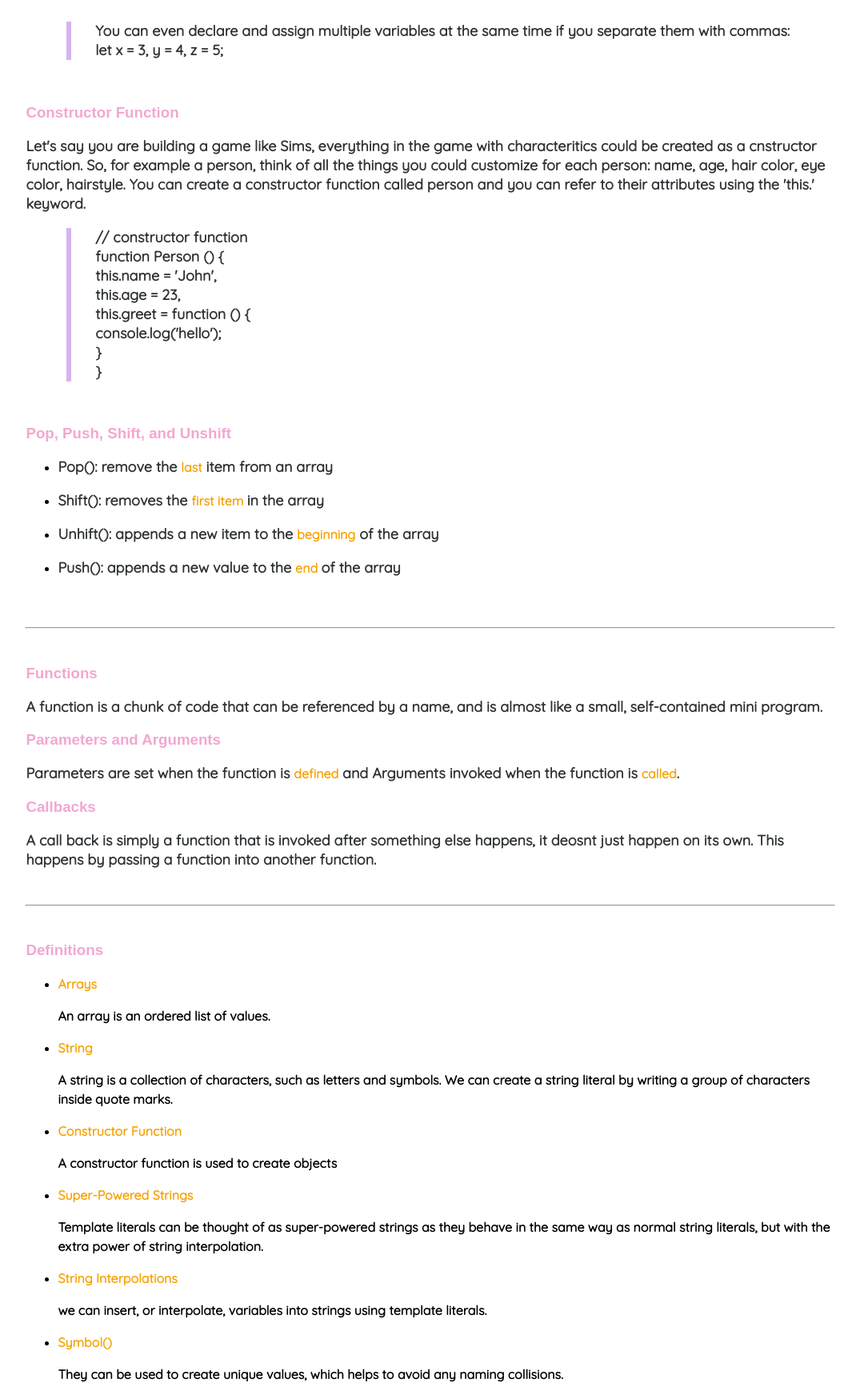
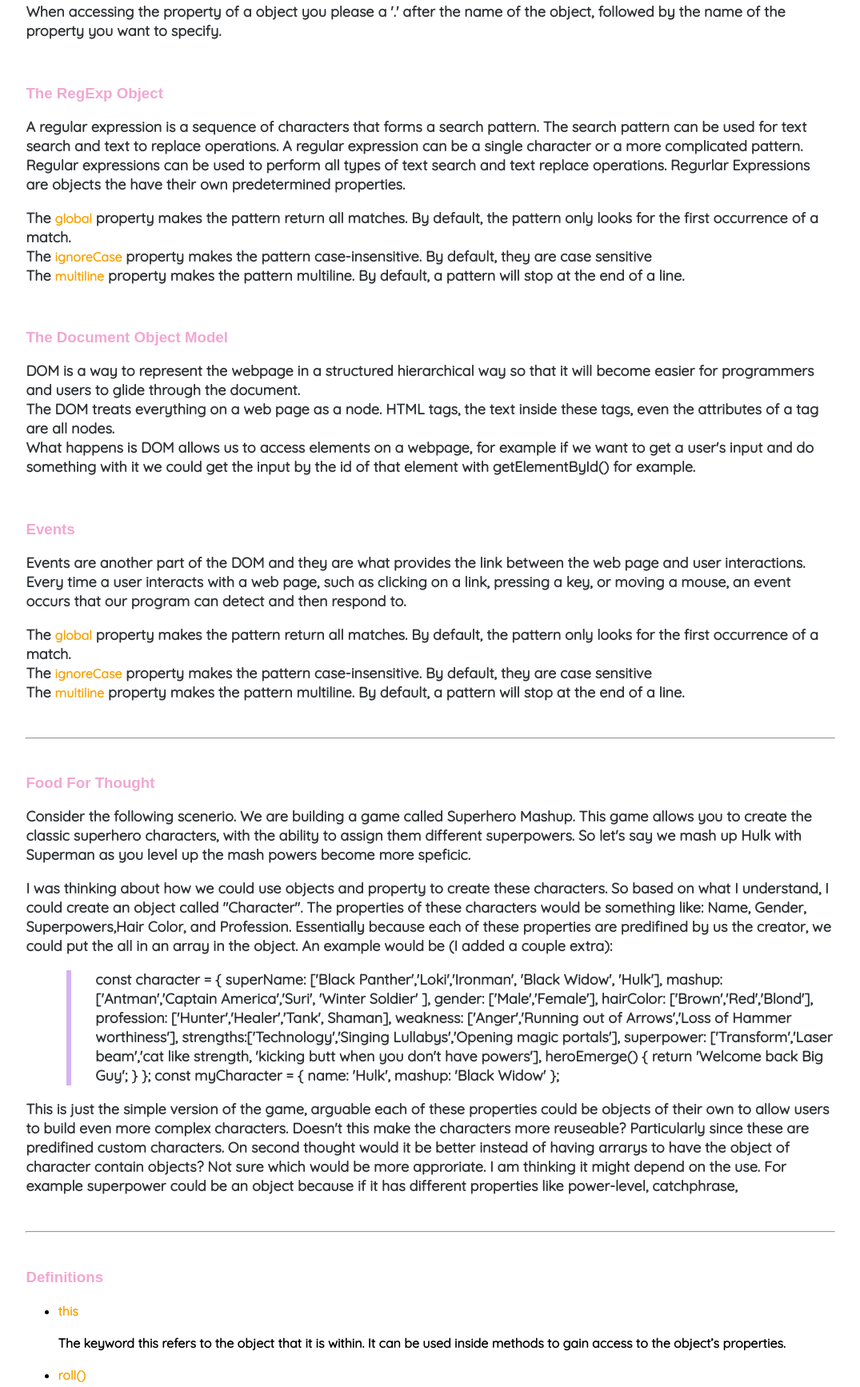
Before and after one commit to cchileshe/WDD330-frontend, a plain HTML site: page week03/notes.html in a window 1280 px wide. Shown: the part 561-2295 px from the top of the page at 80% size, without its empty margins (102-1177 px from the left). Drawn offline with Linux system fonts and the light colour scheme; a web font is replaced by a local one.

Commit message:
updated notes

```diff
--- a/week03/notes.html
+++ b/week03/notes.html
@@ -27,83 +27,117 @@
                 <li><a href="../Week10/index.html">Week 10</a></li>
             </ul>
         </nav>
-        <h1>Week 2 Notes</h1>
-        <h2 class="notes">Programming Basics</h2>
+        <h1>Week 3 Notes</h1>
+        <h2 class="notes">Objects- Chapter 5</h2>
     </header>
     <main id="notes">
-        <h3>Declaring and Assigning</h3>
-        <p>All variables have to be declared before they can be used, the '=' is the operator used to do this
-            Variables can be defined by either using 'let' or 'const', let means the variable can be changed (for example a high score),
-             while const means it cannot be changed or reassigned (for example using pi in a calculation).
+        <h3>Object Literals</h3>
+        <p>An ojbect can be thought of as a box of labeled folders. Every useful object has a series of labels known as keys and values,
+            which are generally data that we care about all grouped together.
+
         </p>
 
-        <p>
-            The keyword const is used when the variable will not be reassigned to another value,
-            whereas let is used if the variable might be reassigned later in the program.
-        </p>
         <br>
         <p class="highlight">
-            You can even declare and assign multiple variables at the same time if you separate them with commas:
-            <br> let x = 3, y = 4, z = 5;
+            To create an object literal, simply enter a pair of curly braces.
+            <br> const name_of_object = {};
         </p>
+        <p>When accessing the property of a object you please a '.' after the name of the object, followed by the name of the property you want to specify.
+        </p>
+
         <br>
 
-        <h3>Constructor Function</h3>
+        <h3>The RegExp Object</h3>
         <p>
-            Let's say you are building a game like Sims, everything in the game with characteritics could be created as a cnstructor function.
-            So, for example a person, think of all the things you could customize for each person: name, age, hair color, eye color, hairstyle.
-            You can create a constructor function called person and you can refer to their attributes using the 'this.' keyword.
+            A regular expression is a sequence of characters that forms a search pattern.
+            The search pattern can be used for text search and text to replace operations.
+            A regular expression can be a single character or a more complicated pattern.
+            Regular expressions can be used to perform all types of text search and text replace operations.
+            Regurlar Expressions are objects the have their own predetermined properties.
         </p>
 
-        <p class="highlight">
-            // constructor function <br>
-            function Person () {<br>
-                this.name = 'John',<br>
-                this.age = 23,<br>
+        <div class="highlight">
+           <p>
+               The <span class="defTitle">global</span> property makes the pattern return all matches.
+            By default, the pattern only looks for the first occurrence of a match. <br>
 
-                 this.greet = function () {<br>
-                    console.log('hello');<br>
-                }<br>
-            }
-        </p>
+            The <span class="defTitle">ignoreCase</span> property makes the pattern case-insensitive. By default, they are case sensitive <br>
+
+            The <span class="defTitle">multiline</span> property makes the pattern multiline. By default, a pattern will stop at the end of a line. <br>
+           </p>
+        </div>
 
 
         <br>
-        <h3>Pop, Push, Shift, and Unshift</h3>
-        <ul>
-           <li>
-              <p>Pop():  remove the <span class="defTitle">last</span> item from an array</p>
-           </li>
-           <li>
-            <p>Shift(): removes the <span class="defTitle">first item </span> in the array</p>
-         </li>
-         <li>
-            <p>Unhift(): appends a new item to the <span class="defTitle">beginning</span> of the array</p>
-         </li>
-         <li>
-            <p>Push(): appends a new value to the <span class="defTitle">end </span> of the array</p>
-         </li>
-        </ul>
+        <h3>The Document Object Model</h3>
+        <p>
+            DOM is a way to represent the webpage in a structured hierarchical way so that it will become easier for programmers and users to
+            glide through the document.
+            <br>
+            The DOM treats everything on a web page as a node. HTML tags, the text inside these tags, even the attributes of a tag are all nodes. <br>
+            What happens is DOM allows us to access elements on a webpage, for example if we want to get a user's input and do something with it
+             we could get the input by the id of that element with getElementById() for example.
+        </p>
+
         <br>
+
+        <h3>Events</h3>
+        <p>
+            Events are another part of the DOM and they are what provides the link between the web page and user interactions.
+            Every time a user interacts with a web page, such as clicking on a link, pressing a key, or moving a mouse, an event occurs that our program can detect and then respond to.
+        </p>
+
+        <div class="highlight">
+           <p>
+               The <span class="defTitle">global</span> property makes the pattern return all matches.
+            By default, the pattern only looks for the first occurrence of a match. <br>
+
+            The <span class="defTitle">ignoreCase</span> property makes the pattern case-insensitive. By default, they are case sensitive <br>
+
+            The <span class="defTitle">multiline</span> property makes the pattern multiline. By default, a pattern will stop at the end of a line. <br>
+           </p>
+        </div>
         <br>
         <hr>
         <br>
 
-        <h3>Functions</h3>
+        <h3>Food For Thought</h3>
 
         <p>
-            A function is a chunk of code that can be referenced by a name, and is almost like a small, self-contained mini program.
+        Consider the following scenerio. We are building a game called Superhero Mashup. This game allows you to create the classic superhero characters,
+        with the ability to assign them different superpowers. So let's say we mash up Hulk with Superman as you level up the mash powers become more speficic.
+        </p>
+        <p>
+        I was thinking about how we could use objects and property to create these characters. So based on what I understand, I could create an object called "Character".
+        The properties of these characters would be something like: Name, Gender, Superpowers,Hair Color, and Profession. Essentially because each of these properties
+        are predifined by us the creator, we could put the all in an array in the object. An example would be (I added a couple extra):</p>
+
+        <p class="highlight">
+            const character = {
+                superName: ['Black Panther','Loki','Ironman', 'Black Widow', 'Hulk'],
+                mashup: ['Antman','Captain America','Suri', 'Winter Soldier' ],
+                gender: ['Male','Female'],
+                hairColor: ['Brown','Red','Blond'],
+                profession: ['Hunter','Healer','Tank', Shaman],
+                weakness: ['Anger','Running out of Arrows','Loss of Hammer worthiness'],
+                strengths:['Technology','Singing Lullabys','Opening magic portals'],
+                superpower: ['Transform','Laser beam','cat like strength, 'kicking butt when you don't have powers'],
+                heroEmerge() {
+                    return 'Welcome back Big Guy';
+                }
+            };
+
+            const myCharacter = { name: 'Hulk', mashup: 'Black Widow' };
         </p>
 
-        <h3>Parameters and Arguments</h3>
         <p>
-            Parameters are set when the function is <span class=defTitle>defined</span> and Arguments invoked when the function is <span class=defTitle>called</span>.
+          This is just the simple version of the game, arguable each of these properties could
+        be objects of their own to allow users to build even more complex characters. Doesn't this make the characters more reuseable? Particularly since these are
+        predifined custom characters. On second thought would it be better instead of having arrarys to have the object of character contain objects? Not
+        sure which would be more approriate. I am thinking it might depend on the use. For example superpower could be an object because if it has different properties like
+        power-level, catchphrase,
         </p>
-        <h3>Callbacks</h3>
-        <p>
-            A call back is simply a function that is invoked after something else happens, it deosnt just happen on its own. This happens by passing a
-            function into another function.
-        </p>
+
         <br>
         <hr>
         <br>
@@ -111,30 +145,18 @@
         <section>
             <h3>Definitions</h3>
             <ul>
-                <li><p class="defTitle">Arrays</p><span>An array is an ordered list of values. </span>
+                <li><p class="defTitle">this</p><span>The keyword this refers to the object that it is within. It can be used inside methods to gain access to the object’s properties. </span>
                 </li>
-                <li><p class="defTitle">String</p>
+                <li><p class="defTitle">roll()</p>
                     <span>A string is a collection of characters, such as letters
                     and symbols. We can create a string literal by writing a group of characters inside quote marks. </span>
                 </li>
 
-                <li><p class="defTitle">Constructor Function</p>
-                    <span>A constructor function is used to create objects </span>
+                <li><p class="defTitle">object literal pattern</p>
+                    <span>A soution to name colisions(when variables or funstions share the same name but have different uses),
+                        by creating an object literal that serves as the namespace, then adding any values as properties of that object, and any functions as methods. </span>
                 </li>
-                <li><p class="defTitle">Super-Powered Strings</p>
-                    <span>Template literals can be thought of as super-powered strings as they behave
-                        in the same way as normal string literals, but with the extra power of string interpolation. </span>
-                </li>
-                <li><p class="defTitle">String Interpolations</p>
-                    <span>we can insert, or interpolate, variables into strings using template literals. </span>
-                </li>
-                <li><p class="defTitle">Symbol()</p>
-                    <span>They can be used to create unique values, which helps to avoid any naming collisions. </span>
-                </li>
-                <li><p class="defTitle">Destructuring Arrays</p>
-                    <span>Destructuring an array is the concept of taking values out of an array and presenting them as individual values. </span>
-                </li>
-                <li><p class="defTitle">String</p><span> </span></li>
+
             </ul>
 
         </section>
```
Also changed, not shown: index.html (+2 -2 lines), week03/index.html (+12 -12 lines), week03/js/main.js (+41 -1 lines).
